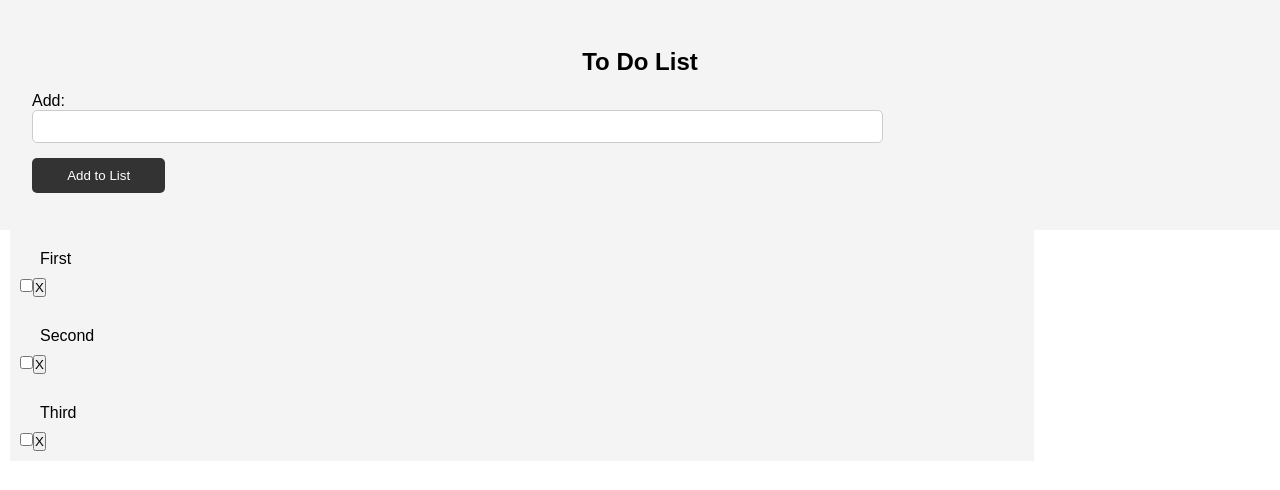
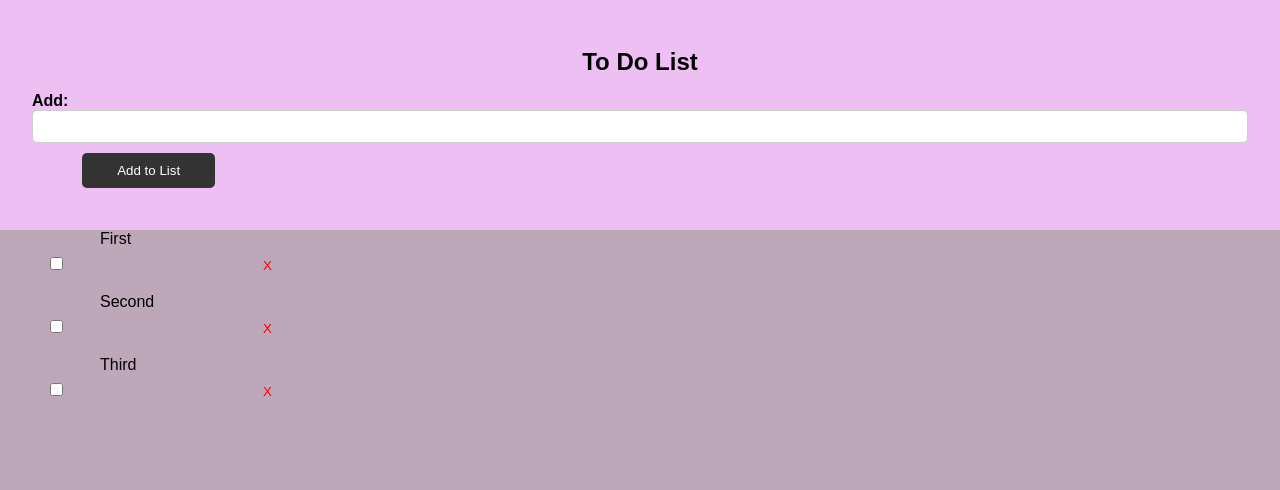
Before and after one commit to yumnaAlshalak/To-do-list, a plain HTML site: page Todolist/index.html in a window 1280 px wide. Drawn offline with Linux system fonts and the light colour scheme.

Commit message:
Update style.css

```diff
--- a/Todolist/style.css
+++ b/Todolist/style.css
@@ -2,28 +2,38 @@
     margin: 0;
     padding: 0;
     box-sizing: border-box;
+
   }
 
   body {
     font-family: Arial, Helvetica, sans-serif;
+    background: #bda7b8;
     /* line-height: 1.6; */
   }
 
   ul {
     list-style: none;
+
     /* position: absolute; */
   }
+  label {
 
+    font-weight: bold;
+  }
   ul li {
-    padding: 10px;
-    background: #f4f4f4;
-    margin: 0  0  0 10px;
+    padding: 0 50px;
+    background: #bda7b8;
+    /* margin: 0  0  0 0; */
     /* position: relative; */
-    width: 80%;
+    width: 100%;
   }
+    li1 {
+    margin-top: 50px;
+    padding-top:50px;
 
+  }
   header {
-    background: #f4f4f4;
+    background: #edbff3;
     padding: 1rem;
     text-align: center;
   }
@@ -37,7 +47,7 @@
 
   #input1 {
     padding: 2rem;
-    background: #f4f4f4;
+    background: #edbff3;
   }
 
   /* #input1 label {
@@ -45,13 +55,17 @@
   }
    */
   #input1 input[type='text'] {
-    width: 70%;
+    width: 100%;
     padding: 8px;
     margin-bottom: 10px;
     border-radius: 5px;
     border: 1px solid #ccc;
+    font-weight: bold;
   }
-
+  #check {
+  margin: 0;
+  padding: 0;
+  }
   .btn {
     display: block;
     width: 10em;
@@ -60,7 +74,19 @@
     background: #333;
     color: #fff;
     border-radius: 5px;
-    margin: 5px 0;
+    margin: 0 0 10px 50px ;
+
+  }
+  .dbtn {
+    /* display: block; */
+    /* width: 5em; */
+    padding: 10px 150px;
+    border: 0;
+    background: #bda7b8;
+    color: #fff;
+    /* border-radius: 5px; */
+    margin: 0 0 10px 50px ;
+    color: red;
   }
   #users{
     display: block;
```
